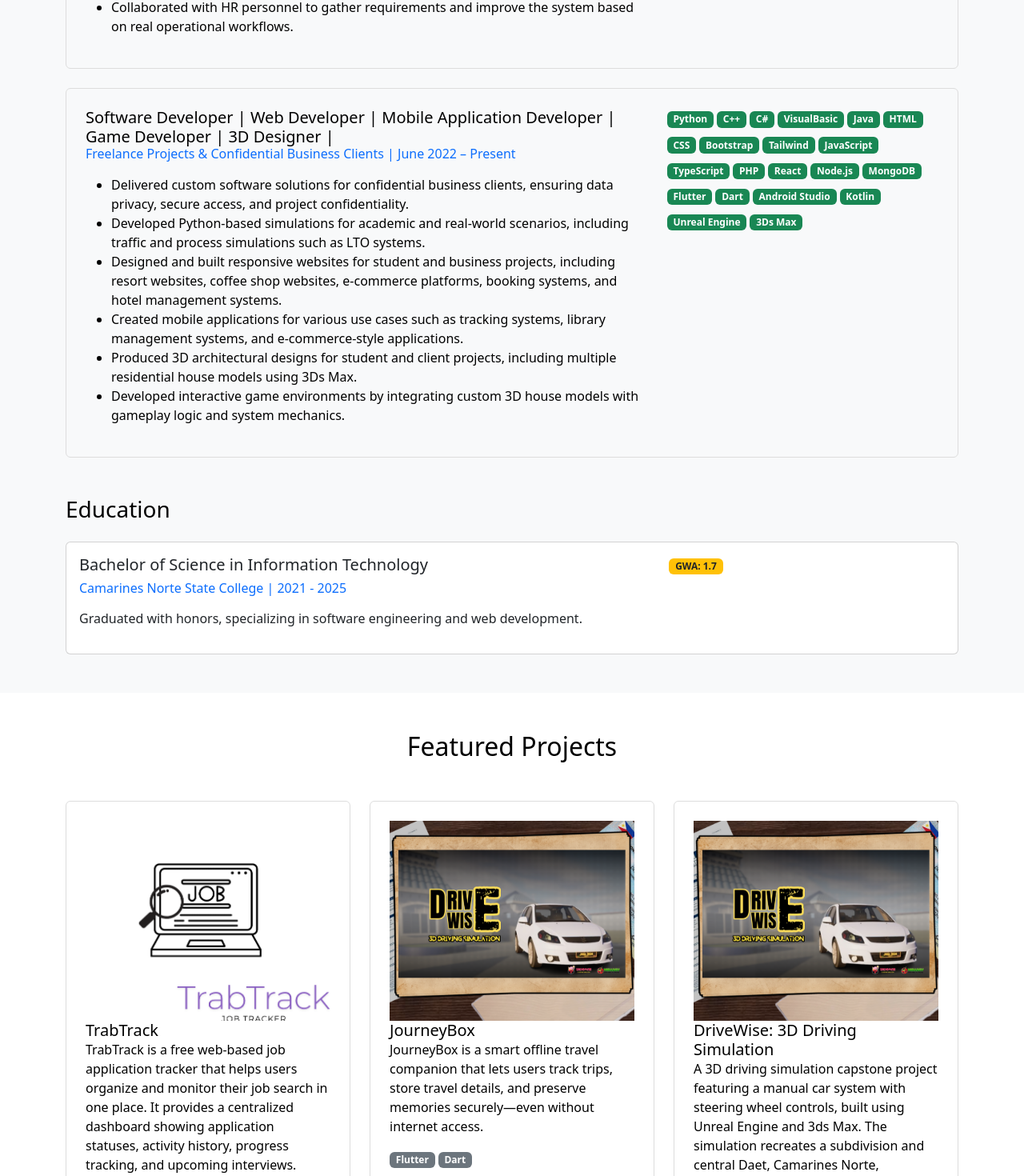
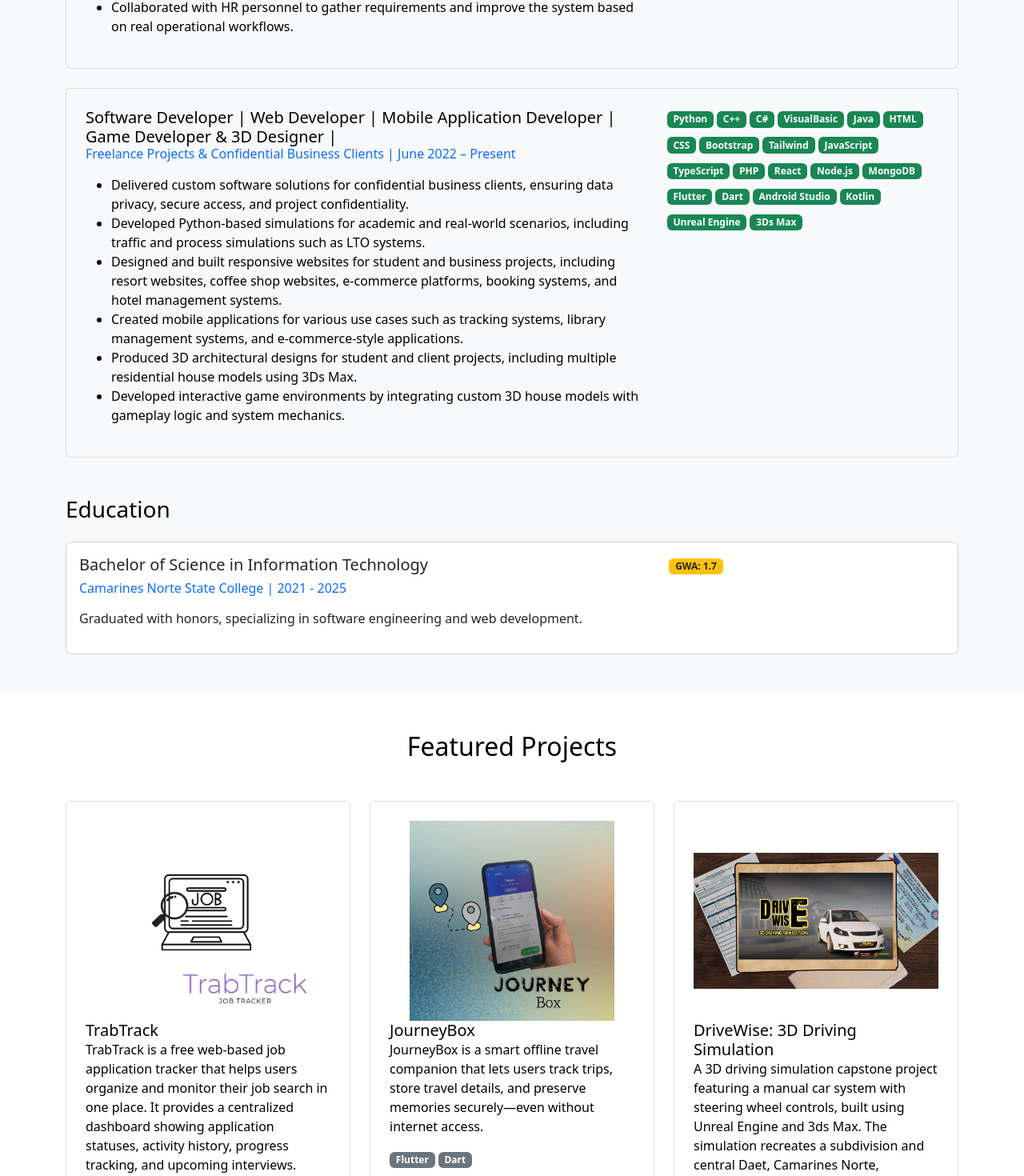
Before and after one commit to TeruhashiN/reactapp, a React (Vite) app: page / in a window 1280 px wide. Shown: the part 1900-3370 px from the top of the page at 80% size. Built offline with nearby package versions, Linux system fonts and the light colour scheme.

Commit message:
little twitch

```diff
--- a/src/components/Experience.tsx
+++ b/src/components/Experience.tsx
@@ -55,7 +55,7 @@ const Experience: React.FC = () => {
                 <div className="col-md-8">
                   <h5 className="card-title">
                     Software Developer | Web Developer | Mobile Application Developer | Game
-                    Developer | 3D Designer |
+                    Developer & 3D Designer |
                   </h5>
                   <h6 className="text-primary">
                     Freelance Projects & Confidential Business Clients | June 2022 – Present
--- a/src/components/Projects.tsx
+++ b/src/components/Projects.tsx
@@ -15,7 +15,7 @@ const Projects: React.FC = () => {
       title: "JourneyBox",
       description:
         "JourneyBox is a smart offline travel companion that lets users track trips, store travel details, and preserve memories securely—even without internet access.",
-      image: "./src/assets/drive.png",
+      image: "./src/assets/journeyboxs.png",
       technologies: ["Flutter", "Dart"],
       liveUrl:
         "https://www.linkedin.com/feed/update/urn:li:activity:7391098451155079168/",
@@ -75,7 +75,7 @@ const Projects: React.FC = () => {
                   style={{
                     width: "100%",
                     height: "250px",
-                    objectFit: "cover",
+                    objectFit: "contain",
                     objectPosition: "center",
                   }}
                 />
```
Also changed, not shown: src/assets/journeyboxs.png (added).
